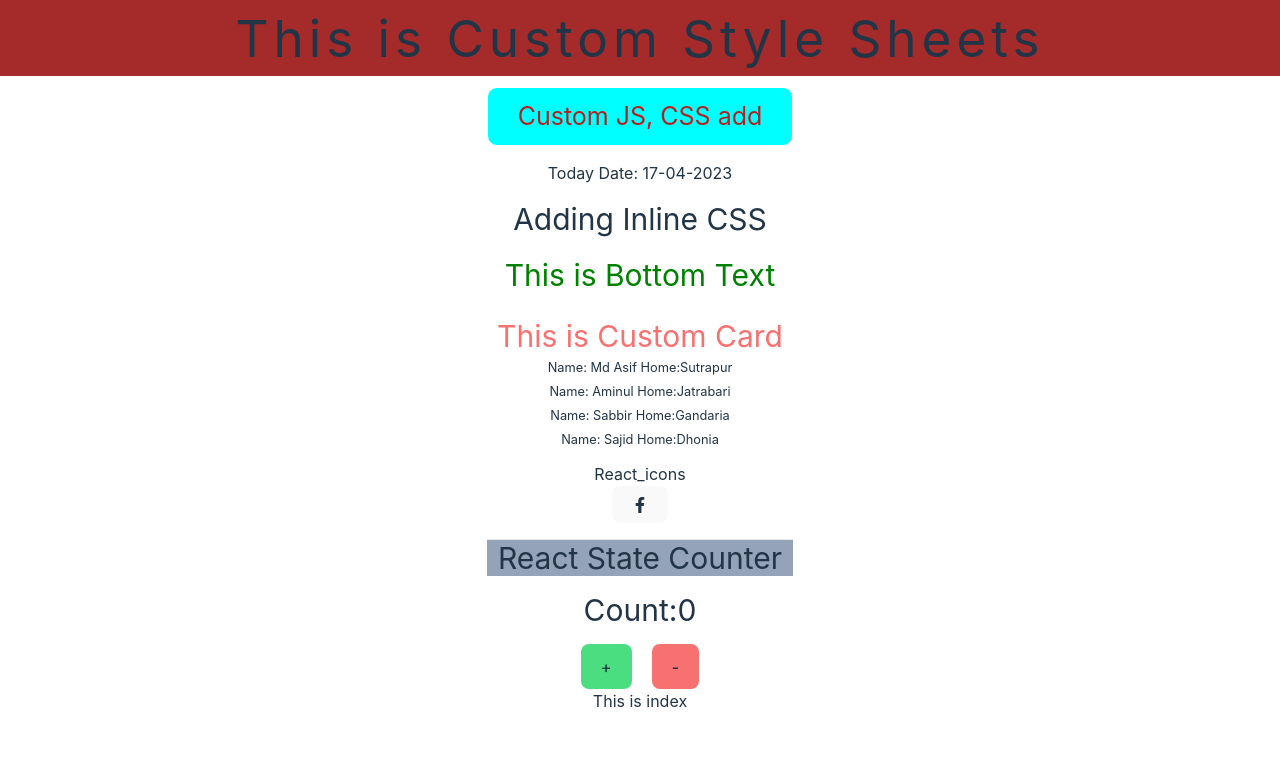
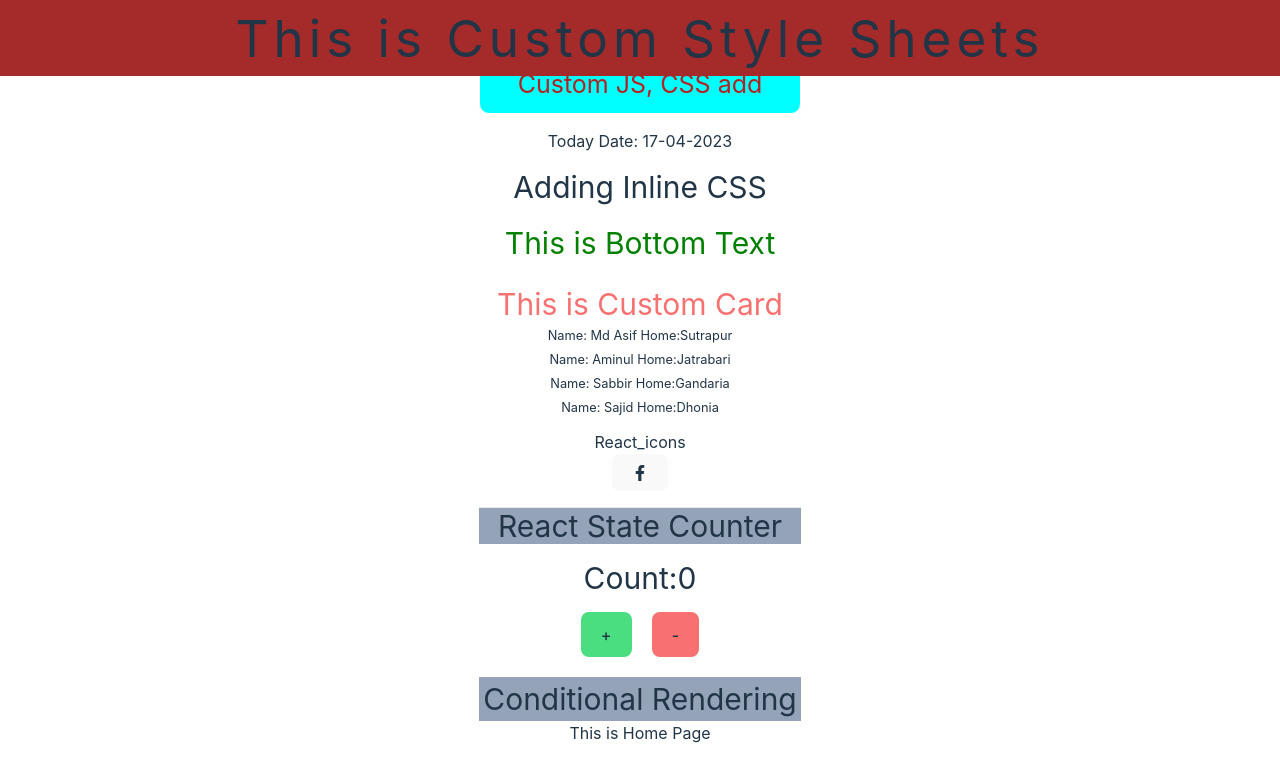
Before and after one commit to Mohammad-Asif-Web/React-Tailwind-Vite, a React (Vite) app: page / in a window 1280 px wide. Shown: the top 782 px of the page. Built offline with nearby package versions, Linux system fonts and the light colour scheme.

Commit message:
conditional rendering added

```diff
--- a/src/Conditional_rendering/index.jsx
+++ b/src/Conditional_rendering/index.jsx
@@ -3,17 +3,30 @@ import Home from './Home'
 import Login from './Login'
 
 class index extends Component {
-    constructor(props) {
-      super(props)
+  constructor(props) {
+    super(props)
 
-      this.state = {
+    this.state = {
+       isLogin : true
+    }
+  }
+  render() {
+    // rendering by if-else statement
+    // let element;
+    // if(this.state.isLogin){
+    //   element = <Home />
+    // } else {
+    //   element = <Login />
+    // }
+    const {isLogin} = this.state
 
-      }
-    }
-  render() {
     return (
         <>
-            <div>This is index</div>
+          <div className='mt-5 text-3xl bg-slate-400 p-1'>Conditional Rendering</div>
+          {/* if else statement */}
+          {/* <div>{element}</div> */}
+
+          <div>{isLogin ? <Home /> : <Login />}</div>
         </>
     )
   }
```
